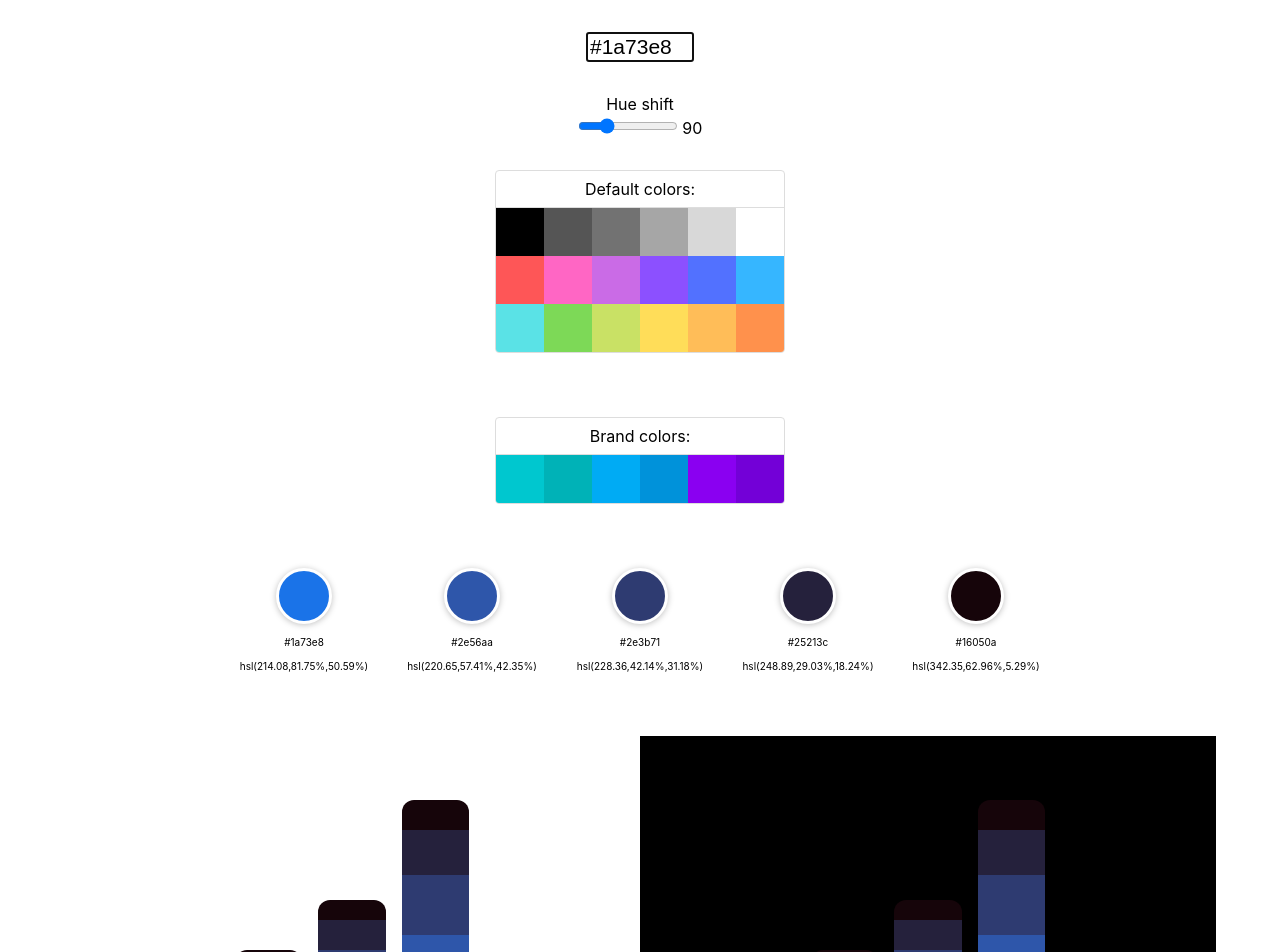
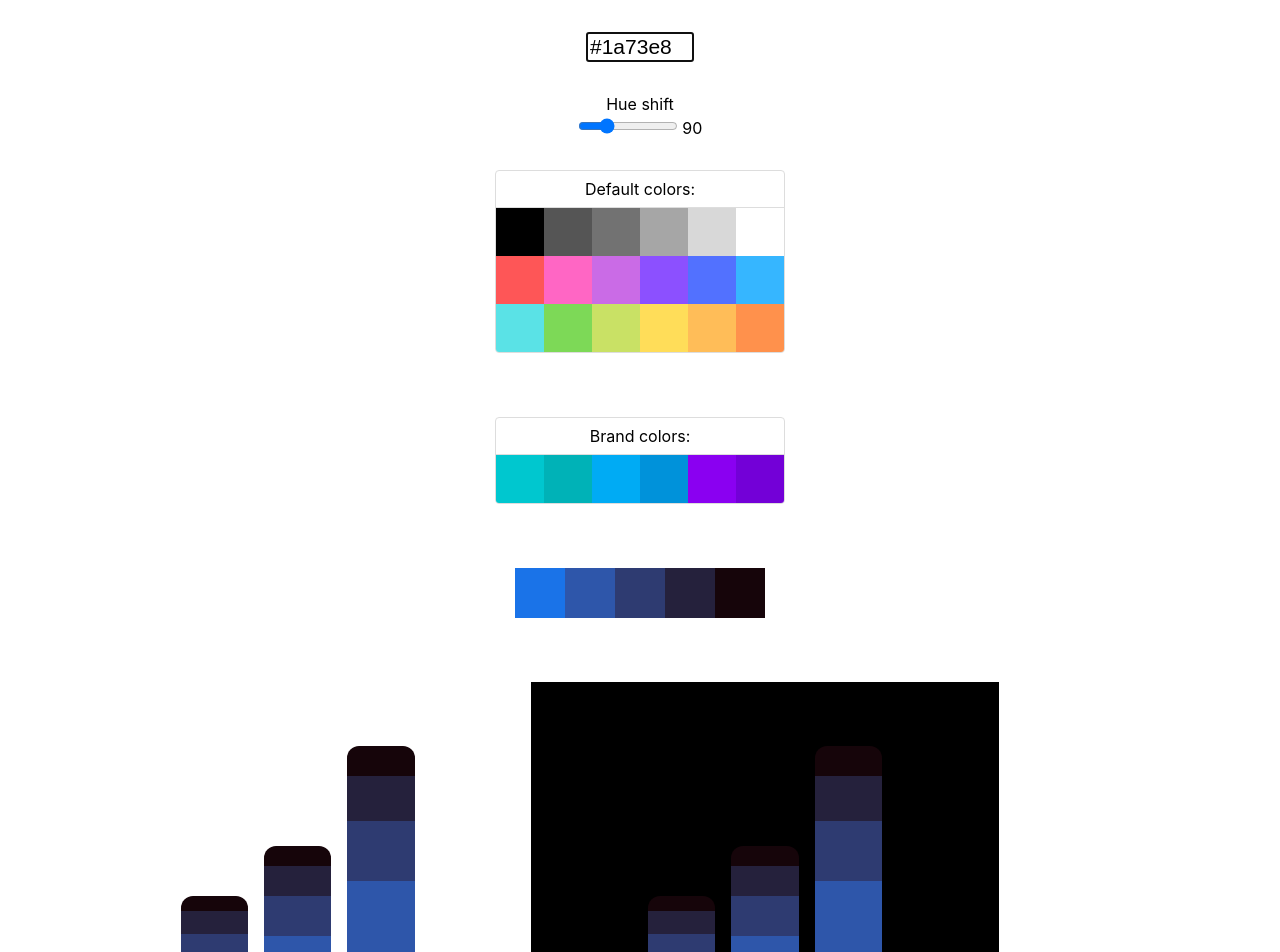
Before and after one commit to slwen/magic-data-colors, a React (Create React App) app: page / in a window 1280 px wide. Shown: the top 952 px of the page. Built offline with nearby package versions, Linux system fonts and the light colour scheme.

Commit message:
Add multi-hue example

```diff
--- a/src/App.css
+++ b/src/App.css
@@ -6,18 +6,18 @@
   display: flex;
   width: 840px;
   margin: 0 auto;
+  align-items: center;
+  justify-content: center;
 }
 
 .ColorBox {
-  margin: 0 10px;
+  margin: 0;
+  position: relative;
 }
 
 .Color {
   width: 50px;
   height: 50px;
-  border: 3px solid #fff;
-  box-shadow: 0 1px 6px rgba(0,0,0,0.25);
-  border-radius: 50%;
   align-items: flex-end;
   justify-content: flex-end;
   font-size: 12px;
@@ -26,16 +26,27 @@
   margin: 0 auto;
 }
 
-table {
-  width: 100%;
+.ColorBox table {
+  width: 180px;
+  height: 60px;
   font-size: 10px;
   border-collapse: collapse;
+  position: absolute;
+  display: none;
+  top: -62px;
+  left: -90px;
+  background: #fff;
+  box-shadow: 0 2px 6px rgba(0,0,0,0.2)
 }
 
-table td {
+.ColorBox table td {
   overflow: hidden;
   padding: 12px 4px 0;
   width: 250px;
+}
+
+.Color:hover + table {
+  display: block;
 }
 
 input {
--- a/src/App.js
+++ b/src/App.js
@@ -34,12 +34,52 @@ function generatePalette(startColor, endColor) {
   return chroma.scale([startColor, endColor]).mode('lab').colors(5);
 }
 
+function generateNextColor(color, huesBeforeLightShift = 10, lightShift = false) {
+  const hueShift = 360 / huesBeforeLightShift;
+
+  const startColorHue = chroma(color).get("hsl.h");
+  const startColorLightness = chroma(color).get("hsl.l");
+  const endHue = startColorHue - hueShift;
+
+  let transformedColor = color
+
+  // Basically, if it's a light color, make it darker, or vice versa
+  if (lightShift && startColorLightness < 0.5) {
+    transformedColor = chroma(color)
+      .set("hsl.l", startColorLightness+0.3)
+      .hex();
+  } else if (lightShift) {
+    transformedColor = chroma(color)
+    .set("hsl.l", startColorLightness-0.3)
+    .hex();
+  }
+
+
+
+  return chroma(transformedColor).set("hsl.h", endHue).hex();
+}
+
+const generateMultiHues = (seedColor = "#f30") => {
+  const arr = Array.from(Array(16).keys()) // How many total colours to generate
+
+  return arr.reduce((acc, cur, i) => {
+    const huesBeforeLightShift = 8 // How many hues before a light shift is needed
+    const lightShift = i>1 && i%huesBeforeLightShift === 1 // Boolean trigger if lightshift required
+
+    // console.log(i, i%huesBeforeLightShift)
+
+    if (!acc) return [chroma(seedColor).hex()]
+    return [...acc, generateNextColor(acc[i-2], huesBeforeLightShift, lightShift)]
+  })
+}
+
 function App() {
   const [inputValue, setInputValue] = useState("#1a73e8");
   const [startColor, setStartColor] = useState("#1a73e8");
   const [endColor, setEndColor] = useState("#16050a");
   const [gradientColors, setGradientColors] = useState([]);
   const [hueShift, setHueShift] = useState(90);
+  const [palette, setPalette] = useState([]);
 
   if (!gradientColors.length) {
     setGradientColors(generatePalette(startColor, endColor));
@@ -54,6 +94,7 @@ function App() {
     if (e.target.value.length > 3) {
       setStartColor(e.target.value);
       setEndColor(generateEndColor(e.target.value));
+      setPalette(generateMultiHues(e.target.value));
       setGradientColors(
         generatePalette(e.target.value, generateEndColor(e.target.value, hueShift))
       );
@@ -65,10 +106,34 @@ function App() {
     if (color.length > 3) {
       setStartColor(color);
       setEndColor(generateEndColor(color));
+      setPalette(generateMultiHues(color));
       setGradientColors(
         generatePalette(color, generateEndColor(color, hueShift))
       );
     }
+  }
+
+  const renderMultiHueColorPalette = () => {
+    return palette.map((color,i) => {
+      return (
+        <div className="ColorBox" key={`gradient-${color}-${i}`}>
+          <div
+            className="Color GradientColor"
+            style={{ backgroundColor: color }}
+          ></div>
+          <table>
+            <tbody>
+              <tr>
+                <td>{color}</td>
+              </tr>
+              <tr>
+                <td>{chroma(color).css('hsl')}</td>
+              </tr>
+            </tbody>
+          </table>
+        </div>
+      );
+    })
   }
 
   const renderGradientColors = () => {
@@ -153,6 +218,7 @@ function App() {
         </div>
       </div>
       <div className="Palette">{renderGradientColors()}</div>
+      <div className="Palette">{renderMultiHueColorPalette()}</div>
 
       <div className="containers">
         <div className="lightContainer">
@@ -161,6 +227,9 @@ function App() {
         <div className="darkContainer">
           <MockBarChart colors={gradientColors} />
         </div>
+        { palette && <div className="lightContainer">
+          <MockBarChart colors={palette} />
+        </div> }
       </div>
 
     </div>
--- a/src/MultiHuePalette.js
+++ b/src/MultiHuePalette.js
@@ -45,7 +45,7 @@ function MultiHuePalette() {
   };
 
   const generateRandomColors = (seedColor = startColor) => {
-    const arr = Array.from(Array(30).keys())
+    const arr = Array.from(Array(12).keys())
 
     return arr.reduce((acc, cur, i) => {
       const huesBeforeLightShift = 5 // How many hues before a light shift is needed
```
